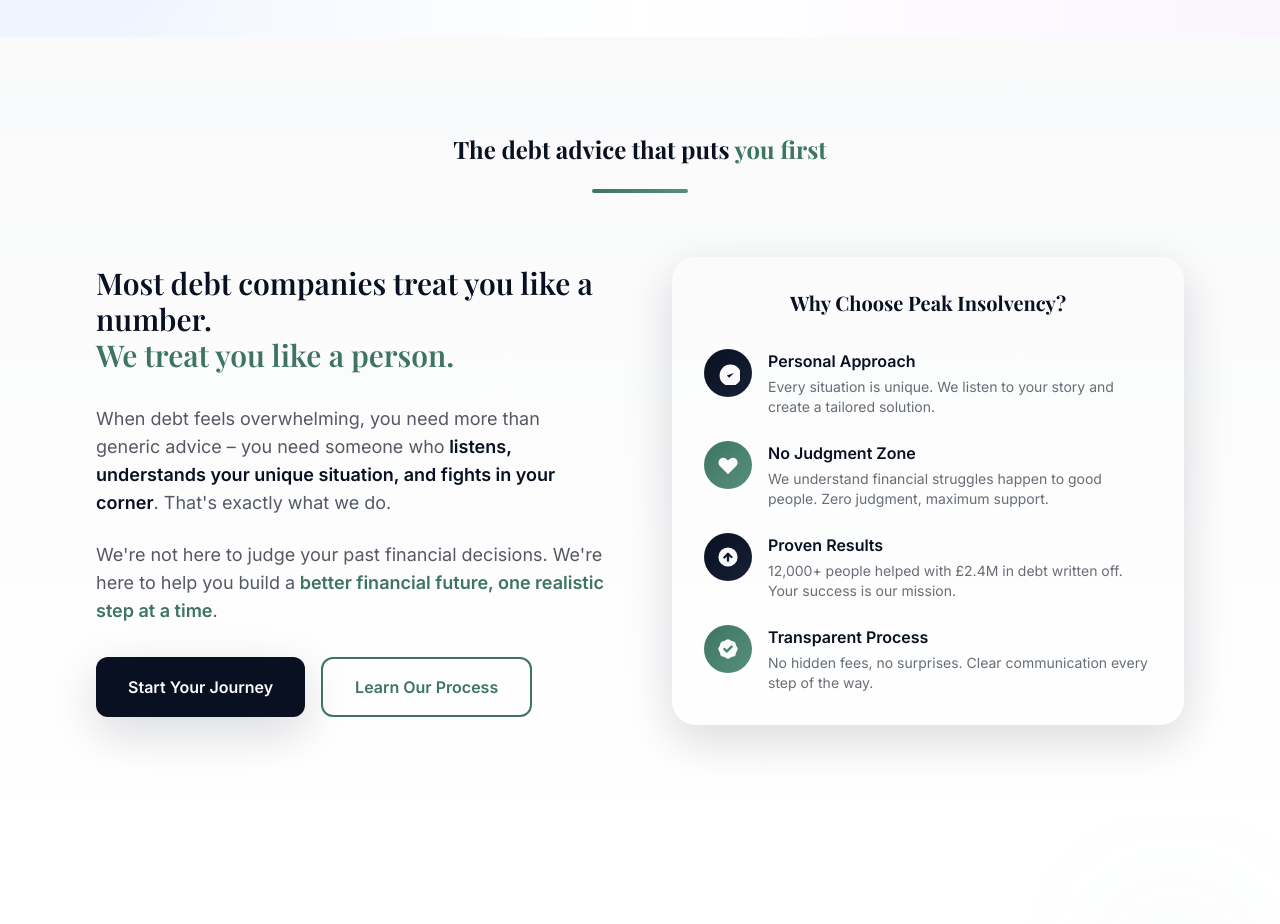
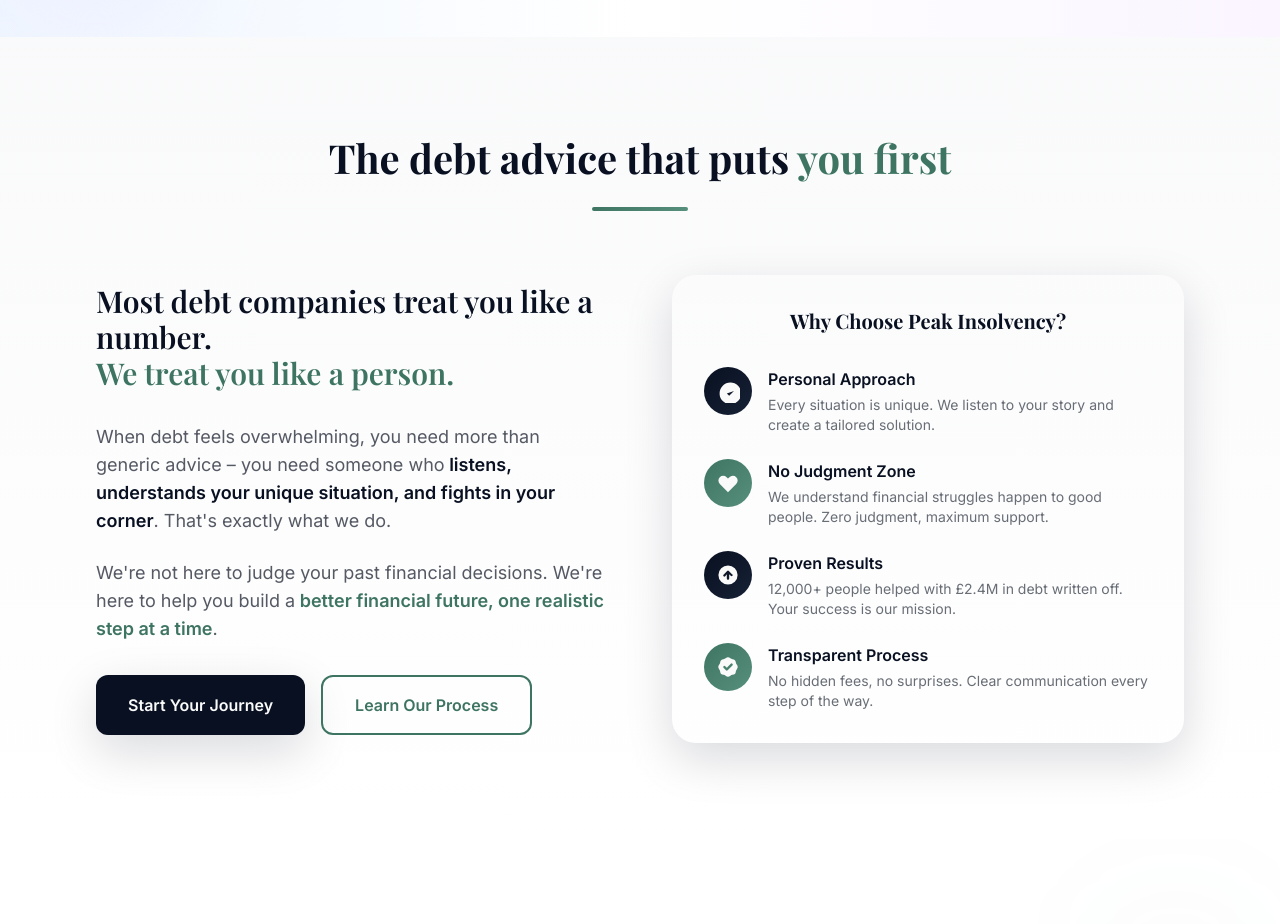
Before and after one commit to pranshuj91/peak-debt-freedom, a React (Vite) app: page / in a window 1280 px wide. Shown: the part 1240-2164 px from the top of the page. Built offline with nearby package versions, Linux system fonts and the light colour scheme.

Commit message:
Code edited in Lovable Code Editor
Edited UI in Lovable

```diff
--- a/src/components/AboutSection.tsx
+++ b/src/components/AboutSection.tsx
@@ -3,7 +3,7 @@ const AboutSection = () => {
     <section className="py-24 bg-gradient-subtle" id="about">
       <div className="max-w-6xl mx-auto px-6 lg:px-8">
         <div className="text-center mb-16">
-          <h2 className="text-display text-primary mb-6 font-display text-2xl">
+          <h2 className="text-display text-primary mb-6 font-display">
             The debt advice that puts <span className="text-accent">you first</span>
           </h2>
           <div className="w-24 h-1 bg-gradient-accent mx-auto rounded-full"></div>
```
